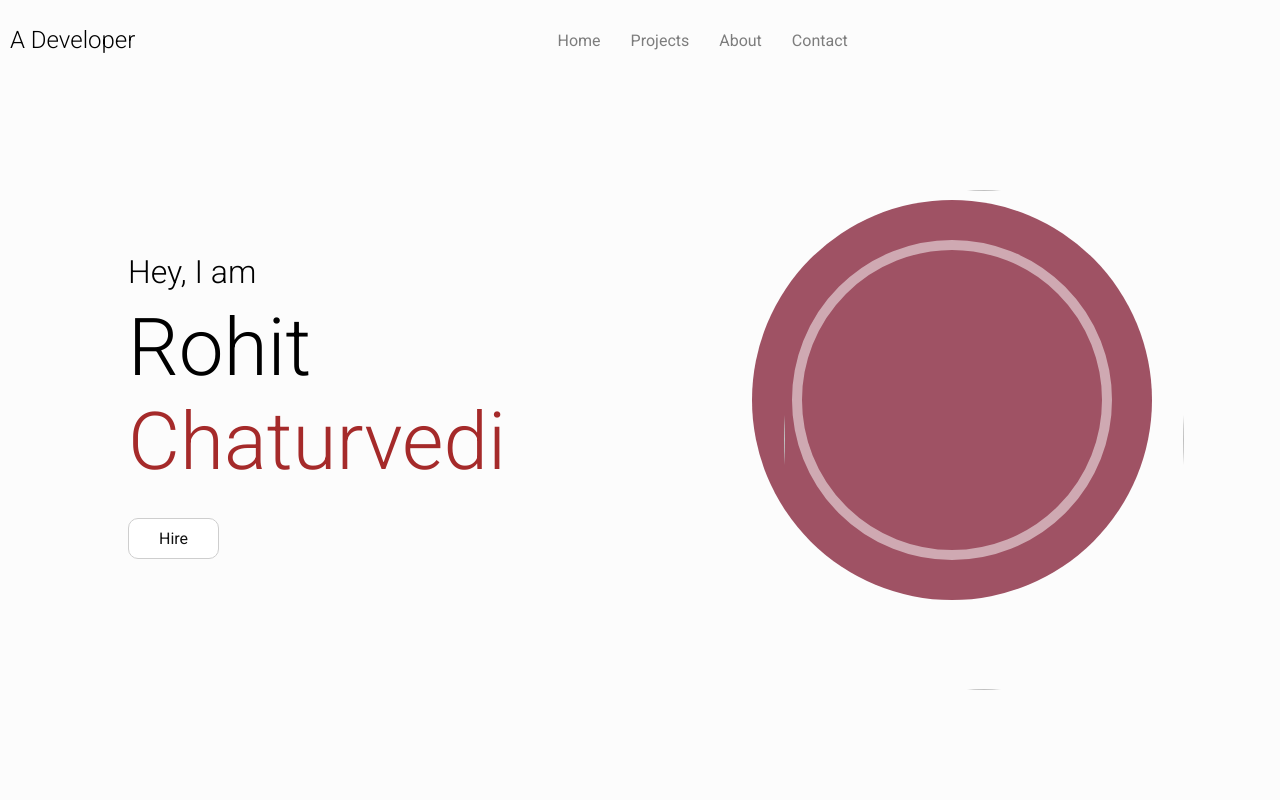
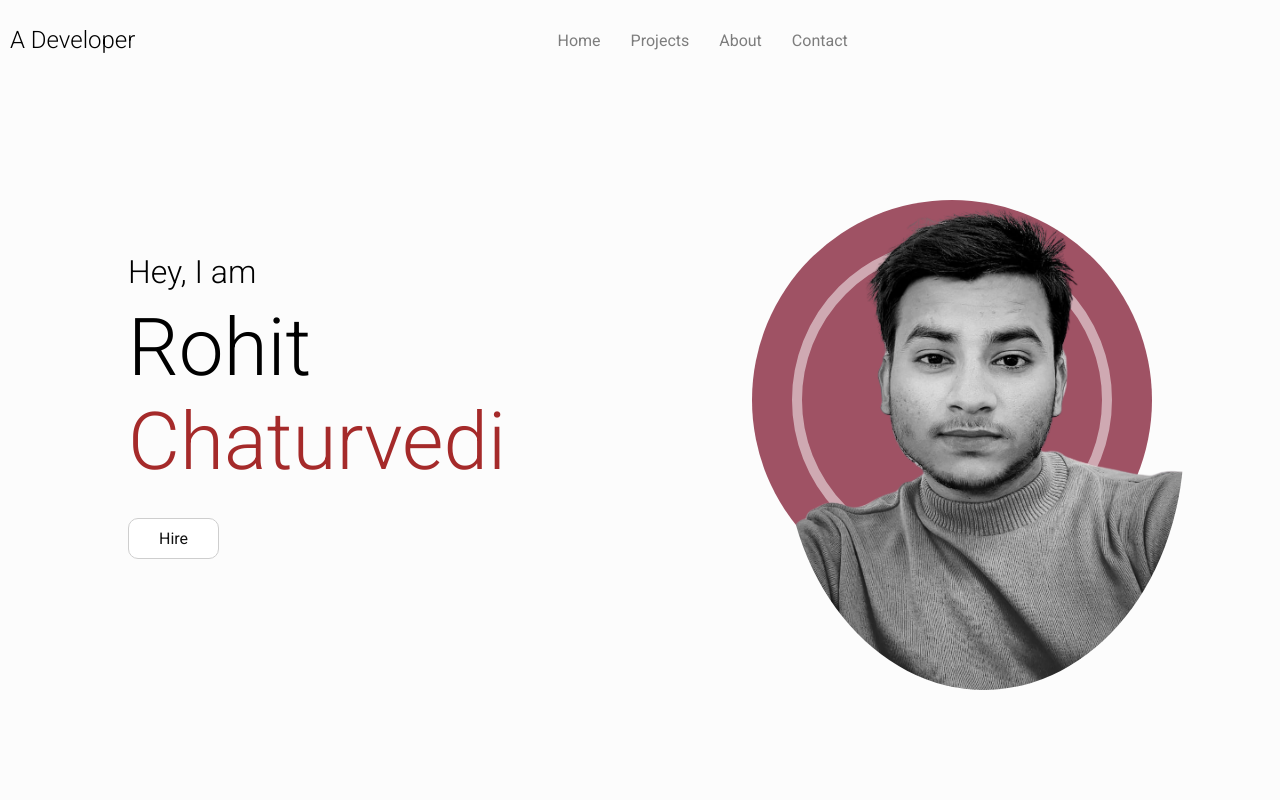
Before and after one commit to Chaturvedi698/Portfolio, a plain HTML site: page index.html in a window 1280 px wide. Shown: the top 800 px of the page. Drawn offline with Linux system fonts and the light colour scheme; files whose address does not match are found by name; a web font is replaced by a local one.

Commit message:
Update index.html

```diff
--- a/index.html
+++ b/index.html
@@ -43,7 +43,7 @@
 
         <div class="header-img-container">
             <div class="circle"></div>
-            <img src="img/image_1-removebg.png"  class="header-img" alt="">
+            <img src="image_1-removebg.png"  class="header-img" alt="">
         </div>
     </header>
 
```
